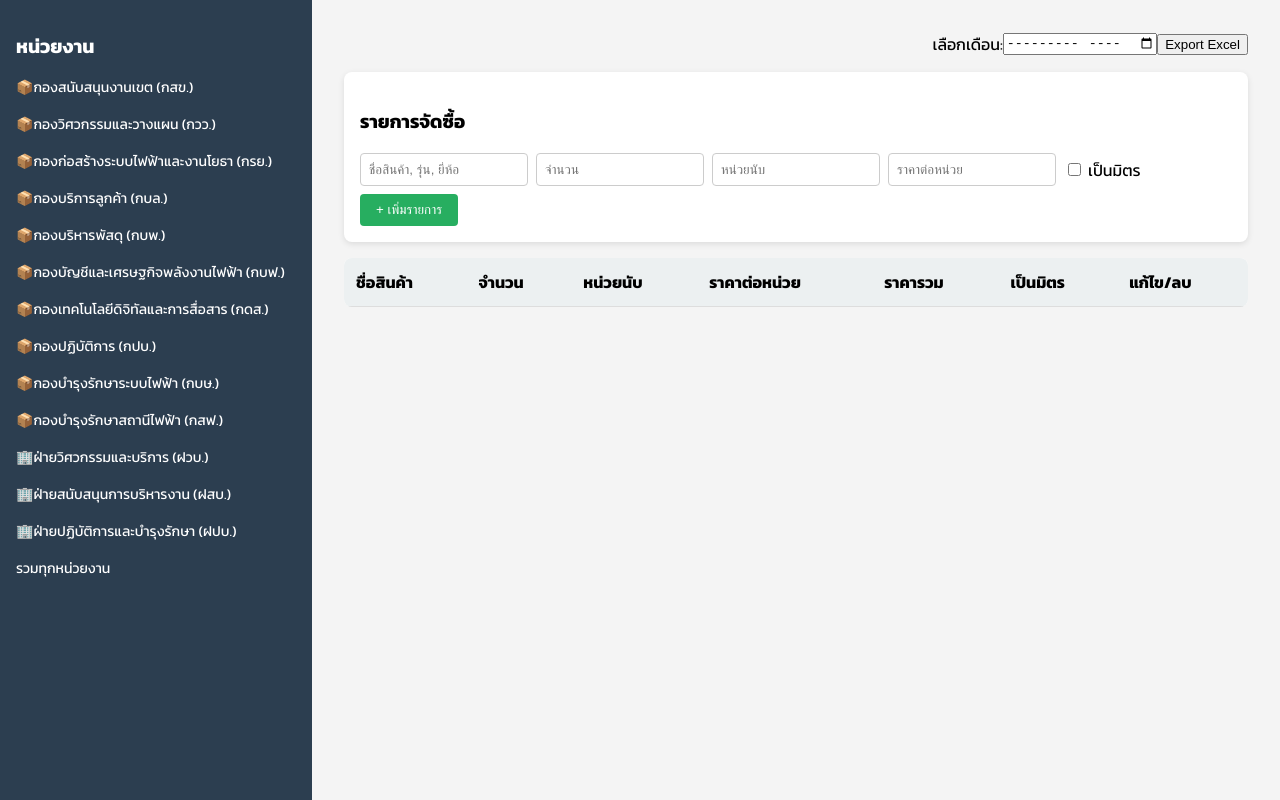
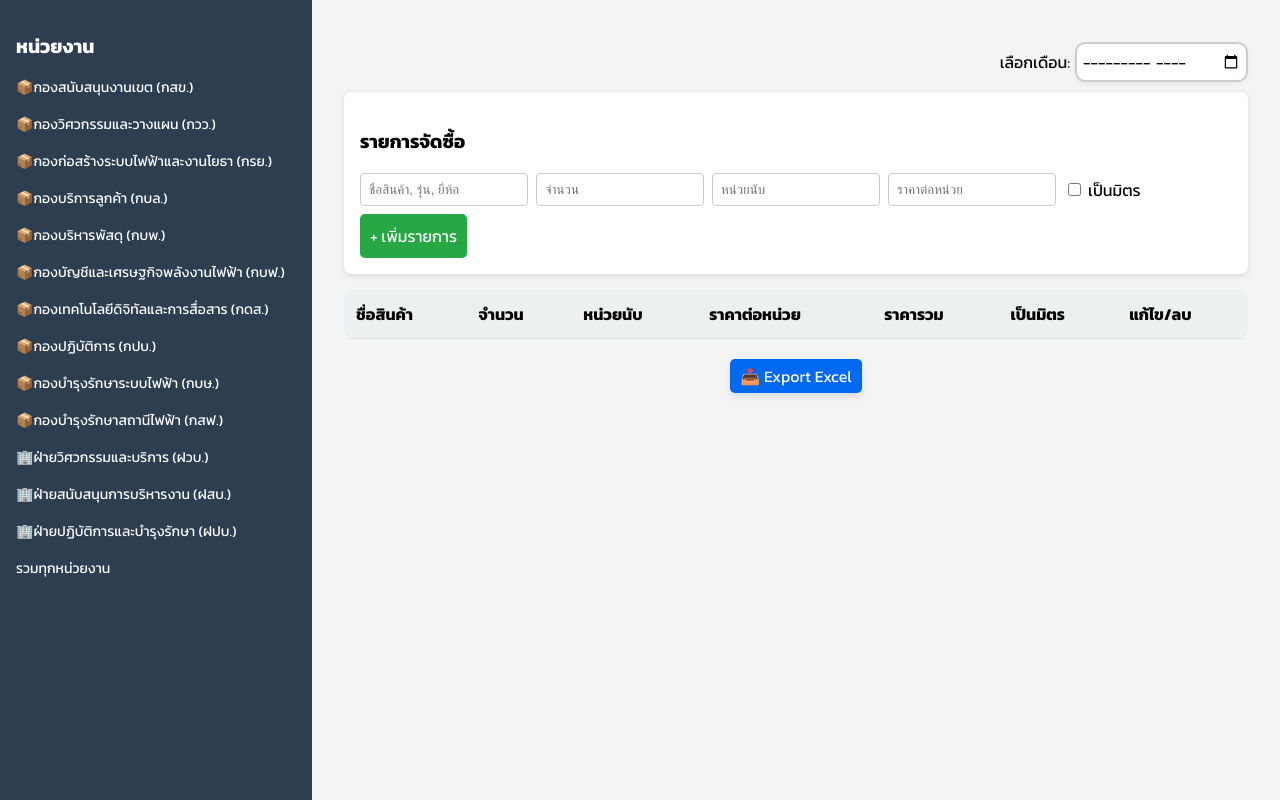
Before and after one commit to NOONJPrommalee/green, a plain HTML site: page index.html in a window 1280 px wide. Drawn offline with nearby package versions, Linux system fonts and the light colour scheme; no server answers.

Commit message:
export excel

```diff
--- a/index.html
+++ b/index.html
@@ -37,7 +37,7 @@
       <header>
         <label for="month-select">เลือกเดือน:</label>
         <input type="month" id="month-select" />
-        <button id="export-excel-btn">Export Excel</button>
+
       </header>
 
       <div class="card">
@@ -48,7 +48,7 @@
           <input type="text" id="item-unit" placeholder="หน่วยนับ" required />
           <input type="number" id="item-price" placeholder="ราคาต่อหน่วย" required />
           <label><input type="checkbox" id="item-friendly" /> เป็นมิตร</label>
-          <button type="submit">+ เพิ่มรายการ</button>
+          <button type="submit" class="custom-button">+ เพิ่มรายการ</button>
         </form>
       </div>
       <div class="table-container">
@@ -68,7 +68,9 @@
             <!-- Rows will be added dynamically -->
           </tbody>
         </table>
+
       </div>
+      <button id="export-excel-btn" class="export-btn">📤 Export Excel</button>
     </main>
   </div>
   <script src="https://cdn.jsdelivr.net/npm/@supabase/supabase-js"></script>
--- a/script2.js
+++ b/script2.js
@@ -103,7 +103,7 @@ function renderTable() {
         <td>${formatNumber(itemTotal)}</td>
         <td>${item.friendly ? '✔️' : ''}</td>
         <td>
-          <button onclick="enableEdit(${index})">แก้ไข</button>
+          <button onclick="enableEdit(${index} )">แก้ไข</button>
           <button onclick="deleteItem(${index})">ลบ</button>
         </td>
       `;
@@ -213,7 +213,7 @@ form.addEventListener('submit', async(e) => {
   const month = monthSelect.value;
 
   if (!month || !selectedDepartment || selectedDepartment === 'รวมทุกหน่วยงาน') {
-    alert('กรุณาเลือกเดือนและหน่วยงาน (ไม่รวม "รวมทุกหน่วยงาน") ก่อนเพิ่มรายการ');
+    alert('กรุณาเลือกเดือน และ หน่วยงาน (ไม่รวม "รวมทุกหน่วยงาน") ก่อนเพิ่มรายการ');
     return;
   }
 
--- a/styles.css
+++ b/styles.css
@@ -46,8 +46,29 @@ header {
   display: flex;
   justify-content: flex-end;
   align-items: center;
-  margin-bottom: 1rem;
+  gap: 5px;
+  padding: 10px 0;
+  font-family: 'Kanit', sans-serif;
 }
+
+#month-select {
+  padding: 5px;
+  border: 2px solid #ccc;
+  border-radius: 10px;
+  font-size: 16px;
+  font-family: 'Kanit', sans-serif;
+  transition: border-color 0.3s, box-shadow 0.3s;
+  background-color: #fff;
+  box-shadow: 0 2px 4px rgba(0, 0, 0, 0.05);
+}
+
+#month-select:focus {
+  border-color: #28a745;
+  box-shadow: 0 0 5px rgba(40, 167, 69, 0.4);
+  outline: none;
+}
+
+
 
 .card {
   background-color: white;
@@ -127,3 +148,43 @@ header {
   padding-left: 0.5rem;
   border-left: 4px solid #1abc9c;
 }
+
+.export-btn {
+  background-color: #0069f2;
+  color: white;
+  border: none;
+  padding: 5px 10px;
+  border-radius: 5px;
+  font-size: 16px;
+  cursor: pointer;
+  font-family: 'Kanit', sans-serif;
+  box-shadow: 0 4px 6px rgba(0, 0, 0, 0.1);
+  transition: background-color 0.3s, transform 0.2s;
+  margin: 20px auto;
+  display: block;
+}
+
+.export-btn:hover {
+  background-color: #0069f2;
+  transform: scale(1.05);
+}
+
+.export-btn:active {
+  transform: scale(0.98);
+  background-color: #0069f2;
+}
+
+button.custom-button {
+  font-family: 'kanit';
+  background-color: #28a745;
+  color: white;
+  border: none;
+  padding: 10px 10px;
+  font-size: 16px;
+  cursor: pointer;
+  border-radius: 5px;
+}
+
+button.custom-button:hover {
+  background-color: #218838;
+}
```
